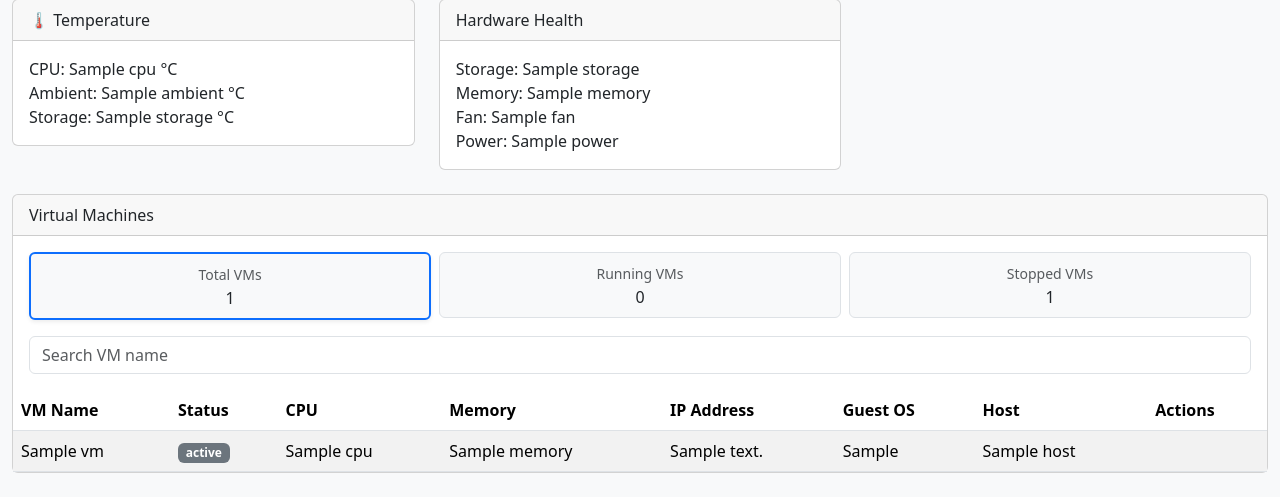
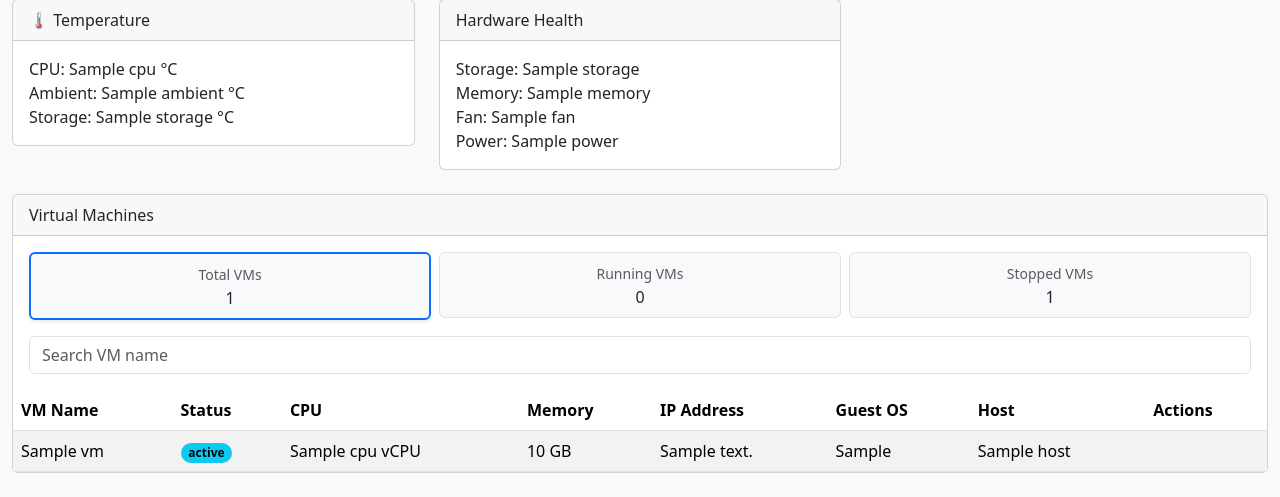
Before and after one commit to leekampgreen-hash/homelab-dashboard, a FastAPI app: template app/templates/index.html in a window 1280 px wide. Shown: the part 389-886 px from the top of the page. Run offline with FastAPI, Linux system fonts and the light colour scheme; the template is opened without the code that fills it: most values are stand-ins (such as "Sample title", 1, 10 or a date in 2020); some libraries are stand-ins or nearby versions.

Commit message:
Improve VM table readability

```diff
--- a/app/templates/components/vm_table.html
+++ b/app/templates/components/vm_table.html
@@ -75,17 +75,29 @@
                     <td>{{ vm.name }}</td>
                     <td>
                         {% if "Running" in vm.status %}
-                            <span class="badge bg-success">{{ vm.status }}</span>
+                            <span class="badge rounded-pill text-bg-success">{{ vm.status }}</span>
                         {% elif "Stopped" in vm.status or "Powered Off" in vm.status %}
-                            <span class="badge bg-danger">{{ vm.status }}</span>
+                            <span class="badge rounded-pill text-bg-secondary">{{ vm.status }}</span>
                         {% elif "Suspended" in vm.status %}
-                            <span class="badge bg-warning text-dark">{{ vm.status }}</span>
+                            <span class="badge rounded-pill text-bg-warning">{{ vm.status }}</span>
                         {% else %}
-                            <span class="badge bg-secondary">{{ vm.status }}</span>
+                            <span class="badge rounded-pill text-bg-info">{{ vm.status }}</span>
                         {% endif %}
                     </td>
-                    <td>{{ vm.cpu | default("--") }}</td>
-                    <td>{{ vm.memory | default("--") }}</td>
+                    <td>
+                        {% if vm.cpu is defined and vm.cpu != "--" %}
+                            {{ vm.cpu }} vCPU
+                        {% else %}
+                            --
+                        {% endif %}
+                    </td>
+                    <td>
+                        {% if vm.memory is defined and vm.memory != "--" %}
+                            {{ (vm.memory / 1024) | round(1) }} GB
+                        {% else %}
+                            --
+                        {% endif %}
+                    </td>
                     <td>{{ vm.ip_address | default("--") }}</td>
                     <td>{{ vm.guest_os | default("--") }}</td>
                     <td>{{ vm.host | default("--") }}</td>
```
